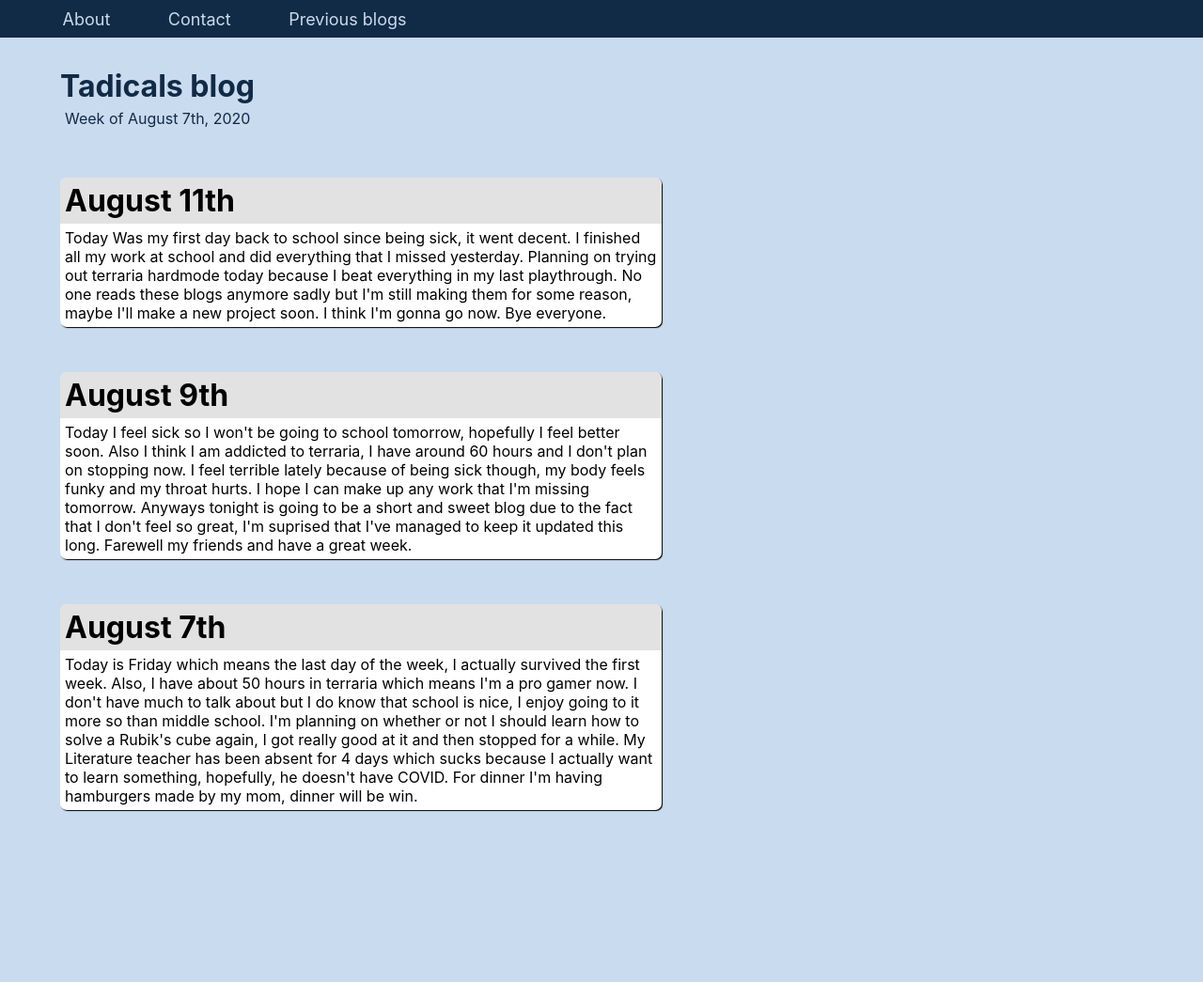
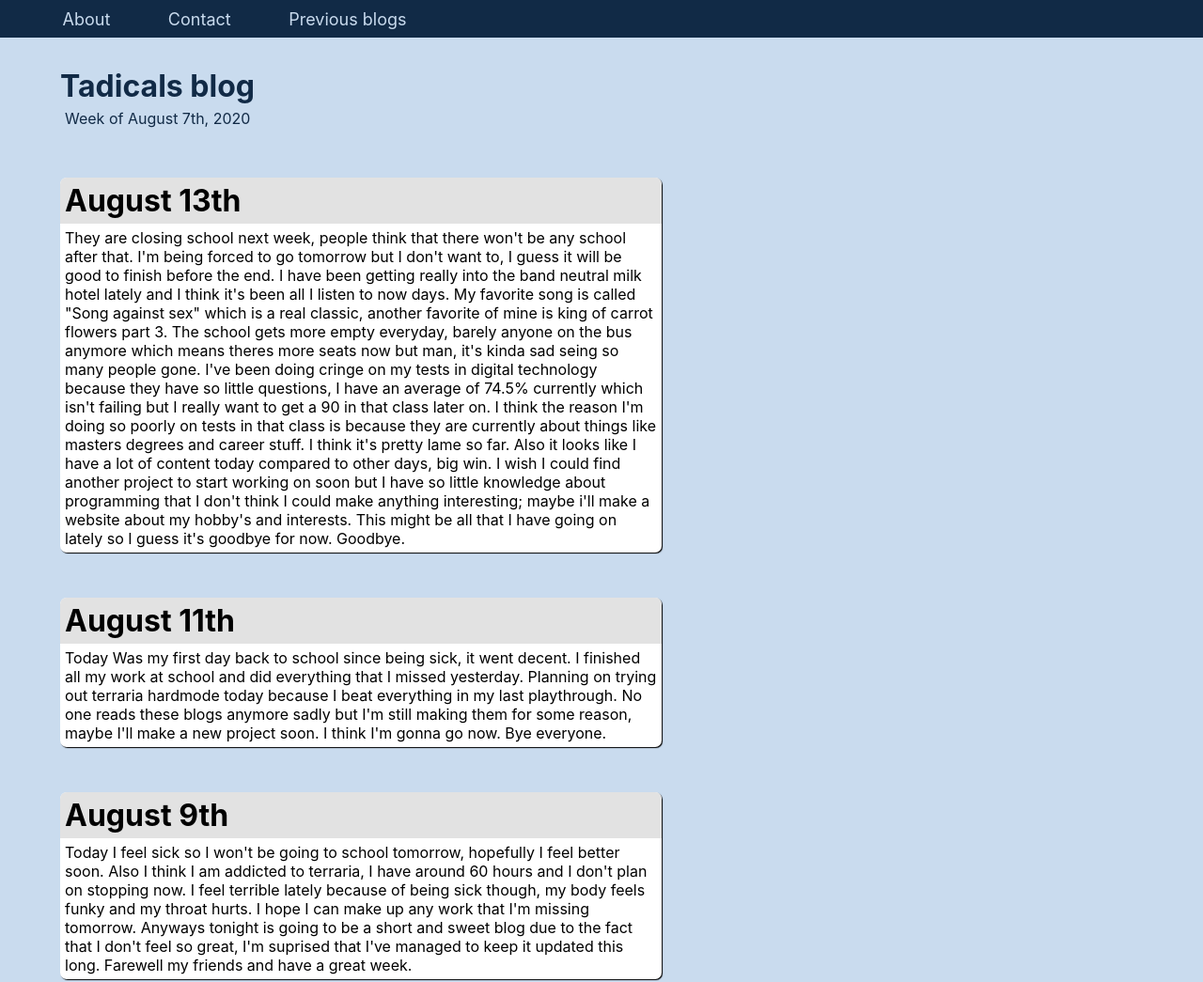
Before and after one commit to Tadical/Tadical.github.io, a plain HTML site: page index.html in a window 1280 px wide. Shown: the top 1045 px of the page at 94% size. Before the commit the page ends 877 px from the top, so only its background shows below. Drawn offline with Linux system fonts and the light colour scheme.

Commit message:
Update index.html

```diff
--- a/index.html
+++ b/index.html
@@ -133,7 +133,8 @@
 
                      </div>
                      <div class="blogs">
-
+                       <h1>August 13th</h1>
+                       <p>They are closing school next week, people think that there won't be any school after that. I'm being forced to go tomorrow but I don't want to, I guess it will be good to finish before the end. I have been getting really into the band neutral milk hotel lately and I think it's been all I listen to now days. My favorite song is called "Song against sex" which is a real classic, another favorite of mine is king of carrot flowers part 3. The school gets more empty everyday, barely anyone on the bus anymore which means theres more seats now but man, it's kinda sad seing so many people gone. I've been doing cringe on my tests in digital technology because they have so little questions, I have an average of 74.5% currently which isn't failing but I really want to get a 90 in that class later on. I think the reason I'm doing so poorly on tests in that class is because they are currently about things like masters degrees and career stuff. I think it's pretty lame so far. Also it looks like I have a lot of content today compared to other days, big win. I wish I could find another project to start working on soon but I have so little knowledge about programming that I don't think I could make anything interesting; maybe i'll make a website about my hobby's and interests. This might be all that I have going on lately so I guess it's goodbye for now. Goodbye.</p>
                      </div>
                      <div class="blogs">
                         <h1>August 11th</h1>
```
